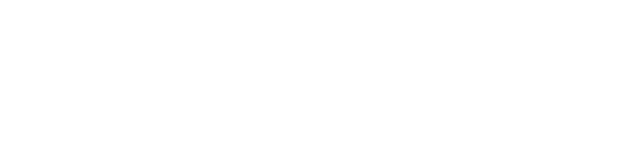
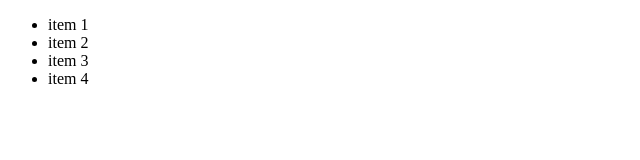
Before and after one commit to SunyeongJ-dev/commit-practices, a plain HTML site: page index.html in a window 1280 px wide. Shown: the whole page, without its empty margins (0-640 px from the left). Drawn offline with Linux system fonts and the light colour scheme.

Commit message:
Add navigation links to header

```diff
--- a/index.html
+++ b/index.html
@@ -7,7 +7,14 @@
 </head>
 <body>
     <header>
-
+        <nav>
+            <ul>
+                <li><a>item 1</a></li>
+                <li><a>item 2</a></li>
+                <li><a>item 3</a></li>
+                <li><a>item 4</a></li>
+            </ul>
+        </nav>
     </header>
     <main>
 
```
